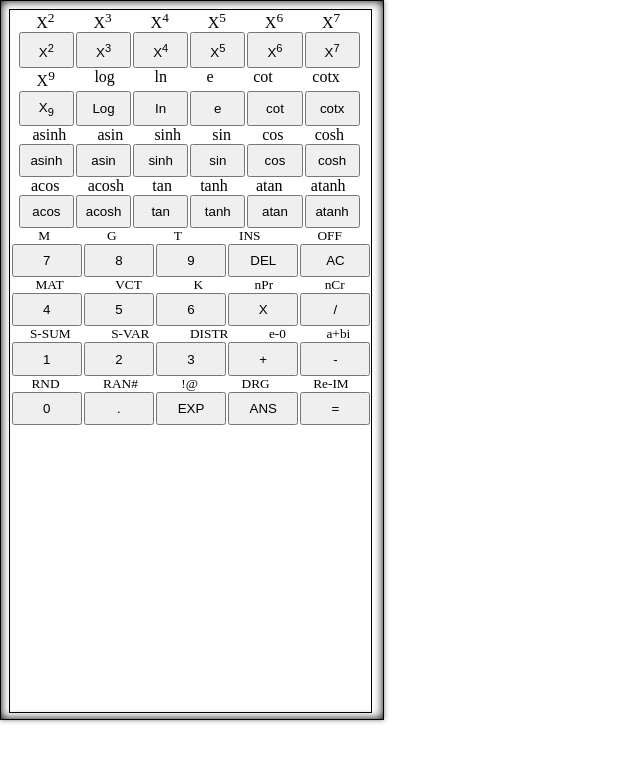
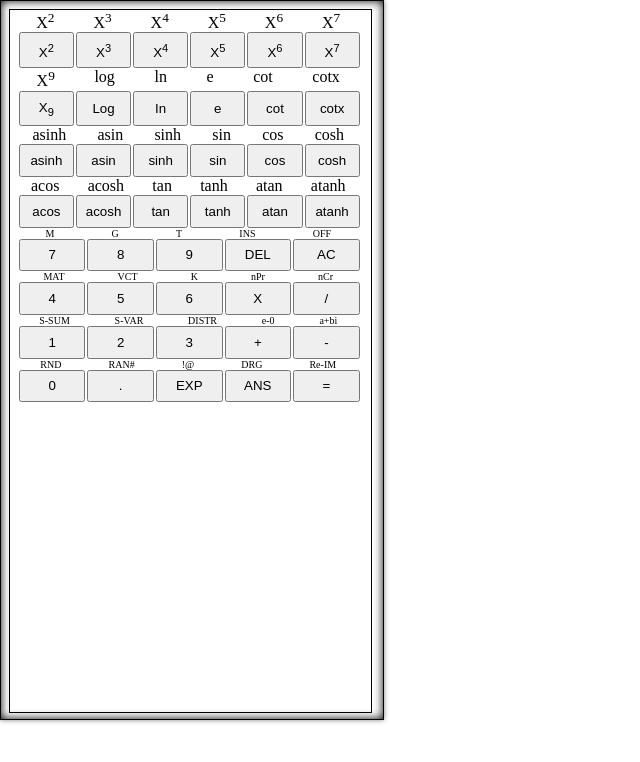
Before and after one commit to NAYANCSE27/sciculator, a plain HTML site: page index.html in a window 1280 px wide. Shown: the whole page, without its empty margins (0-640 px from the left). Drawn offline with Linux system fonts and the light colour scheme.

Commit message:
added html and css for calculator

```diff
--- a/index.html
+++ b/index.html
@@ -13,6 +13,9 @@
 
     <div class="main__box">
         <section class="box__one">
+            <div class="box__one__top">
+
+            </div>
             <div class="box__two">
                 <span>
                     <small>X<sup>2</sup></small>
--- a/style.css
+++ b/style.css
@@ -43,6 +43,8 @@
 
 .main__box .box__one .box__three{
     display: flex;
+    width: 95%;
+    margin-left: 2%;
     flex-direction: column;
 }
 
@@ -58,3 +60,8 @@
     padding: 2%;
     margin-left: 2px;
 }
+
+
+.main__box .box__one .box__three span small{
+    font-size: 10px;
+}
```
